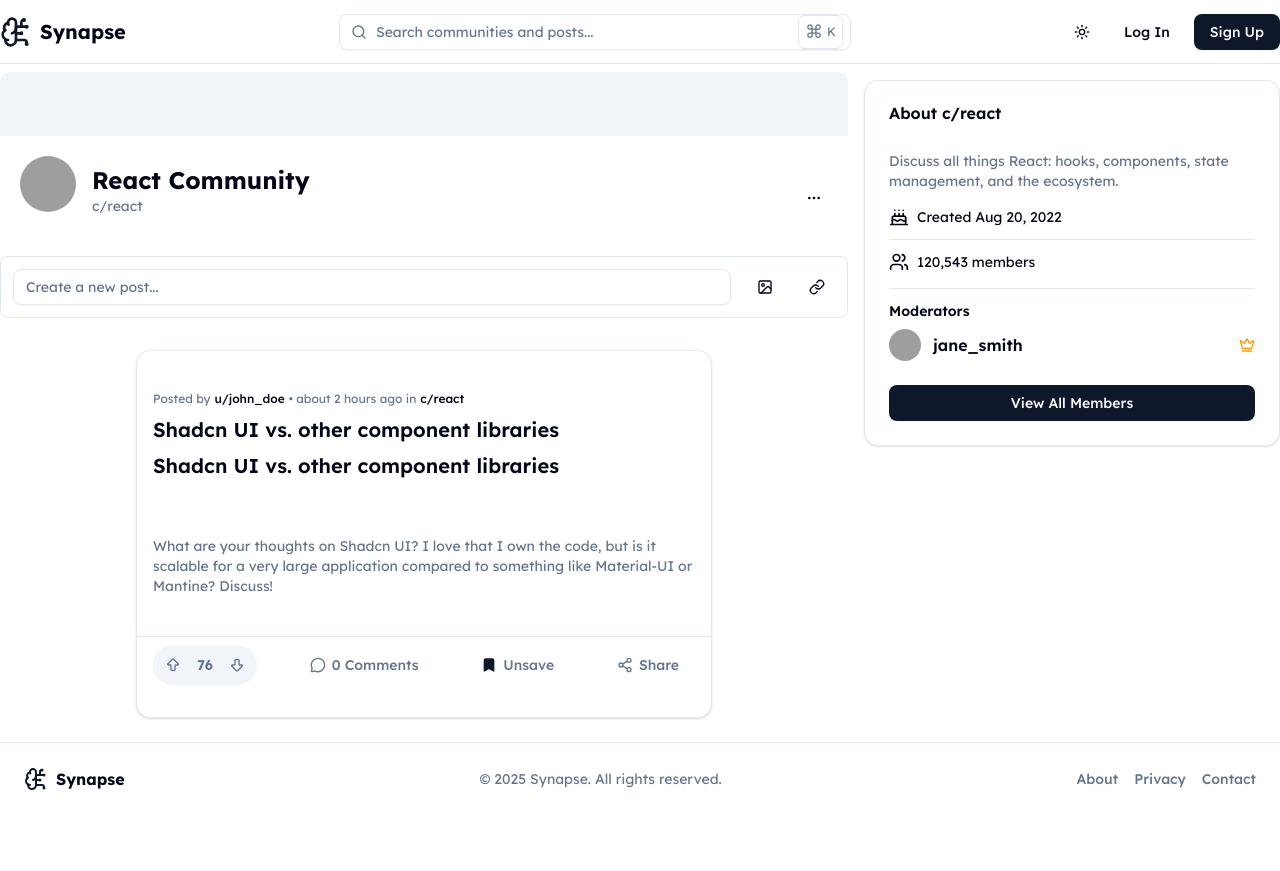
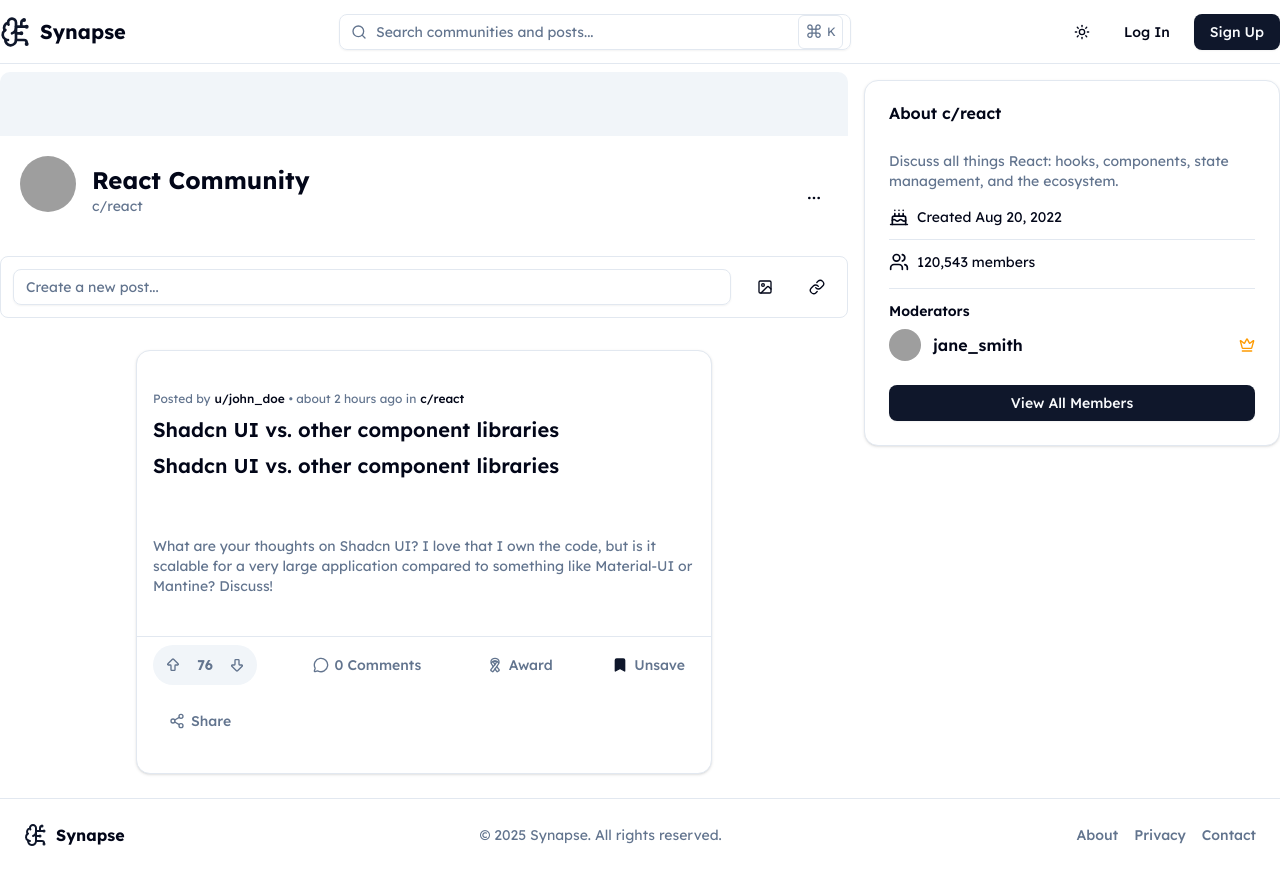
Before and after one commit to dhlananhh/synapse-client, a Next.js app: page /c/react in a window 1280 px wide. Before the commit the page ends 815 px from the top, so only its background shows below. Built offline with nearby package versions, Linux system fonts and the light colour scheme; grey boxes are pictures that could not be loaded.

Commit message:
feat: add award functionality to posts

```diff
--- a/src/components/features/post/PostCard.tsx
+++ b/src/components/features/post/PostCard.tsx
@@ -1,12 +1,21 @@
 "use client";
 
 
-import React from "react";
+import React, { useState } from "react";
 import Link from "next/link";
+import { toast } from "sonner";
 import { formatDistanceToNow } from "date-fns";
-import { Post } from "@/types";
+import {
+  Post,
+  Award
+} from "@/types";
+import { giveAwardToPost } from "@/libs/api";
+import { useUserStore } from "@/store/useUserStore";
+import { useAuth } from "@/context/AuthContext";
 import VoteClient from "./VoteClient";
 import SavePostButton from "./SavePostButton";
+import AwardDisplay from "../awards/AwardDisplay";
+import AwardSelectionDialog from "../awards/AwardSelectionDialog";
 import {
   Card,
   CardContent,
@@ -17,7 +26,8 @@ import { Button } from "@/components/ui/button";
 import { Badge } from "@/components/ui/badge";
 import {
   MessageCircle,
-  Share2
+  Share2,
+  Ribbon
 } from "lucide-react";
 
 
@@ -28,7 +38,32 @@ interface PostCardProps {
 
 const PostCard = React.forwardRef<HTMLDivElement, PostCardProps>(
   ({ post }, ref) => {
+    const [ isAwardDialogOpen, setIsAwardDialogOpen ] = useState(false);
+    const { spendCoins } = useUserStore();
+    const { currentUser } = useAuth();
+    const [ livePost, setLivePost ] = useState(post);
+
+    const handleGiveAward = async (award: Award) => {
+      if (!currentUser) return;
+
+      if (!spendCoins(award.cost)) {
+        toast.error("Not enough coins", { description: "You don't have enough coins to give this award." });
+        return;
+      }
+      try {
+        await giveAwardToPost(livePost.id, award);
+        setLivePost(prev => ({
+          ...prev,
+          receivedAwards: [ ...(prev.receivedAwards || []), award ]
+        }));
+        toast.success(`You gave the "${award.name}" award!`);
+      } catch (e) {
+        toast.error("Failed to give award.");
+      }
+    };
+
     return (
+      <>
         <Card
           ref={ ref }
           className="flex flex-col h-full overflow-hidden shadow-sm hover:border-primary/50 transition-colors
@@ -52,6 +87,13 @@ const PostCard = React.forwardRef<HTMLDivElement, PostCardProps>(
                 c/{ post.community.slug }
               </Link>
             </div>
+            {
+              livePost.receivedAwards && livePost.receivedAwards.length > 0 && (
+                <div className="mb-2">
+                  <AwardDisplay awards={ livePost.receivedAwards } />
+                </div>
+              )
+            }
             <CardTitle className="mt-1 text-lg sm:text-xl font-semibold leading-tight break-words">
               <Link
                 href={ `/p/${post.id}` }
@@ -64,7 +106,7 @@ const PostCard = React.forwardRef<HTMLDivElement, PostCardProps>(
               {
                 post.flair && (
                   <Badge
-                  style={ { backgroundColor: post.flair.color, color: '#fff' } }
+                    style={ { backgroundColor: post.flair.color, color: "#fff" } }
                     className="flex-shrink-0"
                   >
                     { post.flair.name }
@@ -87,24 +129,68 @@ const PostCard = React.forwardRef<HTMLDivElement, PostCardProps>(
           </CardContent>
 
           <div className="flex flex-wrap items-center justify-between gap-2 sm:gap-4 text-sm font-medium text-muted-foreground p-2 sm:px-4 border-t">
-          <VoteClient itemId={ post.id } initialVotes={ post.votes } />
+            <VoteClient
+              itemId={ post.id }
+              initialVotes={ post.votes }
+            />
 
-          <Button asChild variant="ghost" size="lg" className="rounded-full flex items-center gap-1.5 px-2">
+            <Button
+              asChild
+              variant="ghost"
+              size="lg"
+              className="rounded-full flex items-center gap-1.5 px-2"
+            >
               <Link href={ `/p/${post.id}` }>
                 <MessageCircle className="h-5 w-5" />
-              <span className="hidden sm:inline">{ post.comments.length } Comments</span>
-              <span className="inline sm:hidden">{ post.comments.length }</span>
+                <span className="hidden sm:inline">
+                  { post.comments.length } Comments
+                </span>
+                <span className="inline sm:hidden">
+                  { post.comments.length }
+                </span>
               </Link>
+            </Button>
+
+            <Button
+              onClick={
+                () => (
+                  currentUser
+                    ? setIsAwardDialogOpen(true)
+                    : toast.error("Please log in to give awards.")
+                )
+              }
+              variant="ghost"
+              size="sm"
+              className="rounded-full flex items-center gap-1.5 px-2"
+            >
+              <Ribbon className="h-5 w-5" />
+              <span className="hidden sm:inline">
+                Award
+              </span>
             </Button>
 
             <SavePostButton postId={ post.id } />
 
-          <Button variant="ghost" size="lg" className="rounded-full flex items-center gap-1.5 px-2">
+            <Button
+              variant="ghost"
+              size="lg"
+              className="rounded-full flex items-center gap-1.5 px-2"
+            >
               <Share2 className="h-5 w-5" />
-            <span className="hidden sm:inline">Share</span>
+              <span className="hidden sm:inline">
+                Share
+              </span>
             </Button>
           </div>
         </Card>
+
+
+        <AwardSelectionDialog
+          isOpen={ isAwardDialogOpen }
+          onOpenChange={ setIsAwardDialogOpen }
+          onAwardGiven={ handleGiveAward }
+        />
+      </>
     )
   }
 )
```
Lines whose indentation alone changed are shown as unchanged.
